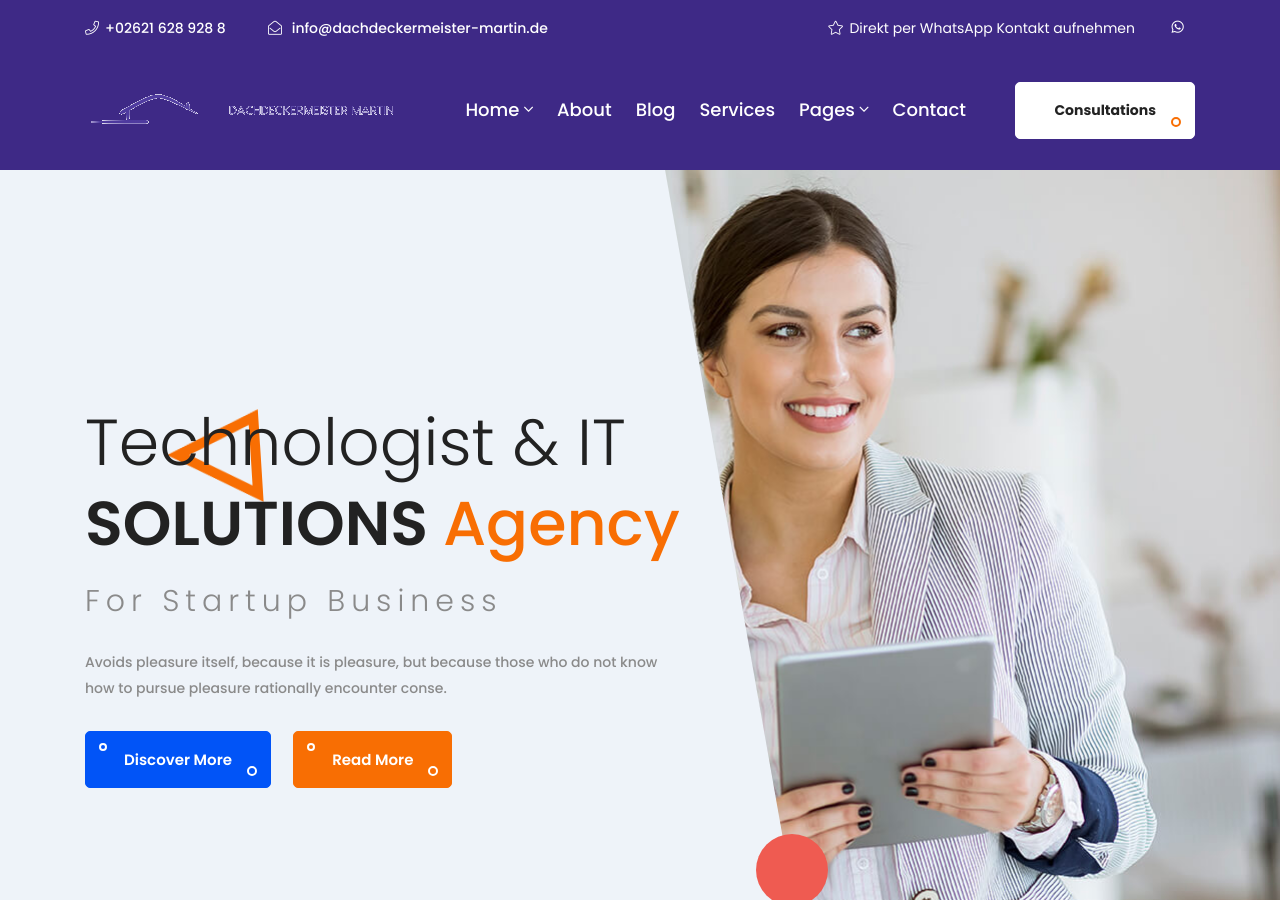
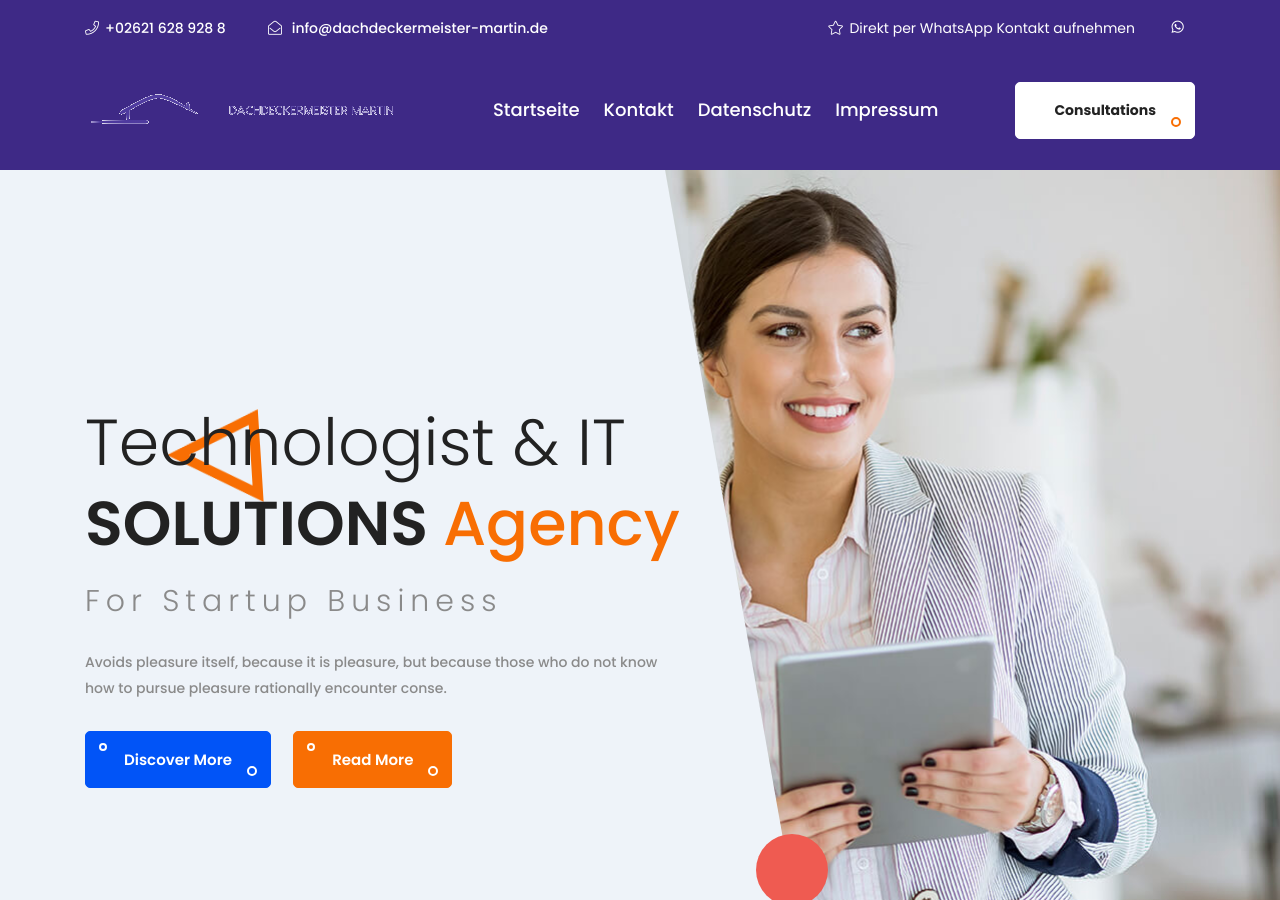
Before and after one commit to dachdeckermeister-martin/dachdeckermeister-martin.github.io, a Jekyll site: the page built from index.html, in a window 1280 px wide and 900 px high. Built offline with Jekyll 4.4.1, drawn with Linux system fonts in a browser that asks for light colours.

Commit message:
Update navigation.yml

```diff
--- a/_data/navigation.yml
+++ b/_data/navigation.yml
@@ -1,38 +1,10 @@
 #Please use the main menu items under the "text"
 
-- text: Home
-  url: /
-  submenu:
-  - text: Home 2
-    url: /index-2
-  - text: Home 3
-    url: index-3
-  - text: Home 4
-    url: index-4
-- text: About
-  url: /about
-- text: Blog
-  url: /blog
-- text: Services
-  url: /services
-- text: Pages
-  url: /
-  submenu:
-  - text: FAQ
-    url: /faq
-  - text: Pricing
-    url: /pricing
-  - text: Our Team
-    url: /team
-  - text: Our Services
-    url: /services
-  - text: Features
-    url: /features
-  - text: About Us
-    url: /about
-  - text: Contact
-    url: /contact
-  - text: 404
-    url: /404
-- text: Contact
-  url: /contact
+- text: Startseite
+  url: /index
+- text: Kontakt
+  url: /kontakt
+- text: Datenschutz
+  url: /datenschutz
+- text: Impressum
+  url: /impressum
```
